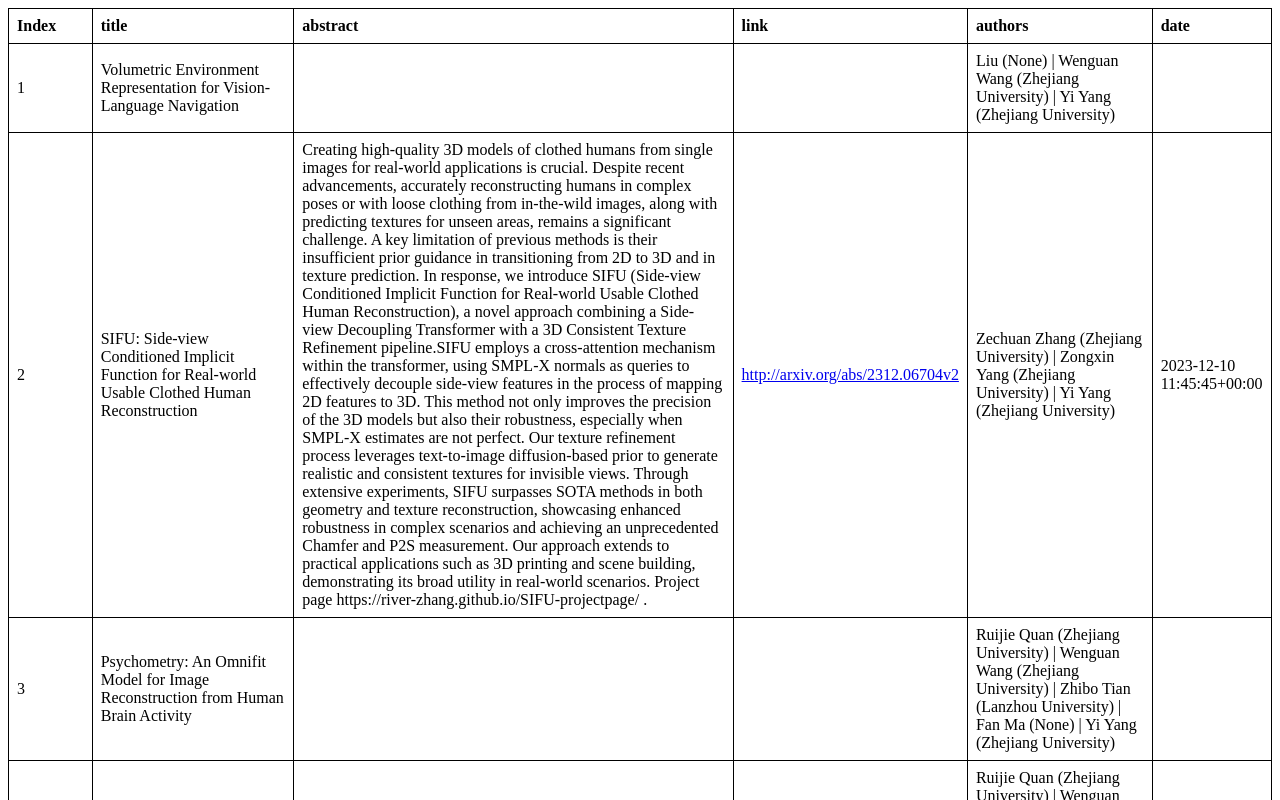
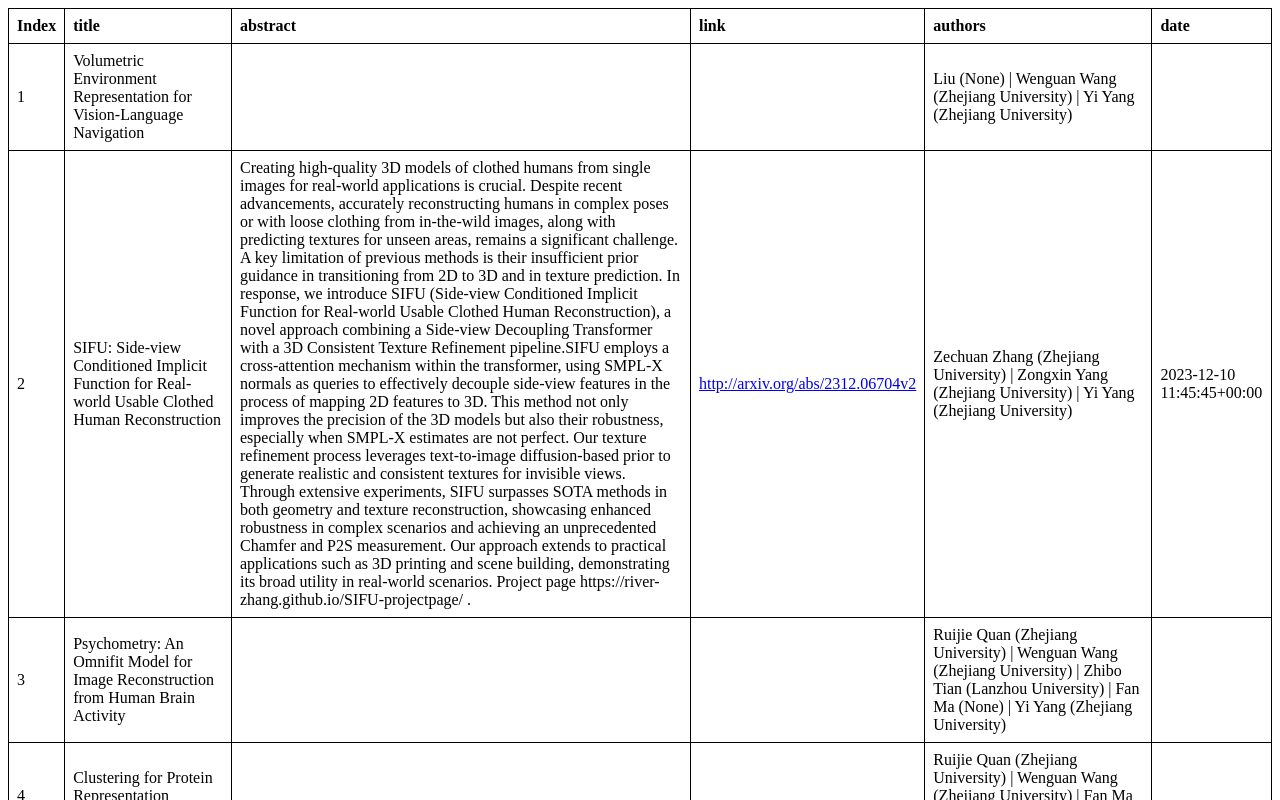
Before and after one commit to Robot-Eyes/CVPR2024_on_arXiv, a plain HTML site: page index.html in a window 1280 px wide. Shown: the top 800 px of the page. Drawn offline with nearby package versions, Linux system fonts and the light colour scheme.

Commit message:
Update index.html

```diff
--- a/index.html
+++ b/index.html
@@ -15,11 +15,12 @@
             padding: 8px; /* Adjust padding as needed */
         }
         /* Column width ratios */
-        #csv-table th:nth-child(1), #csv-table td:nth-child(1) { width: 25%; }
-        #csv-table th:nth-child(2), #csv-table td:nth-child(2) { width: 40%; }
-        #csv-table th:nth-child(3), #csv-table td:nth-child(3) { width: 15%; }
-        #csv-table th:nth-child(4), #csv-table td:nth-child(4) { width: 15%; }
-        #csv-table th:nth-child(5), #csv-table td:nth-child(5) { width: 5%; }
+        #csv-table th:nth-child(1), #csv-table td:nth-child(1) { width: 2%; }  // index
+        #csv-table th:nth-child(1), #csv-table td:nth-child(2) { width: 25%; }  // title
+        #csv-table th:nth-child(2), #csv-table td:nth-child(3) { width: 40%; }  // abstract
+        #csv-table th:nth-child(3), #csv-table td:nth-child(4) { width: 15%; }  // link
+        #csv-table th:nth-child(4), #csv-table td:nth-child(5) { width: 14%; }  // authors
+        #csv-table th:nth-child(5), #csv-table td:nth-child(6) { width: 4%; }  // date
     </style>
     <script src="https://cdnjs.cloudflare.com/ajax/libs/PapaParse/5.0.2/papaparse.min.js"></script>
 </head>
```
